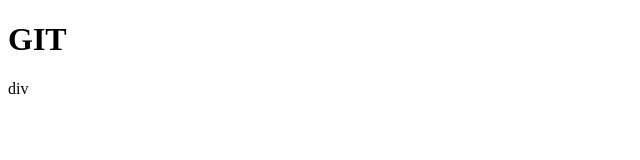
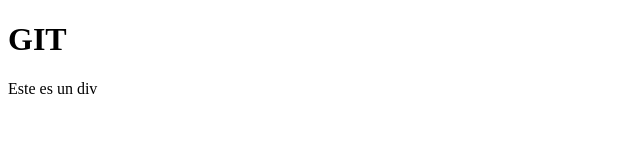
Before and after one commit to vjul/primer_repositorio, a plain HTML site: page index.html in a window 1280 px wide. Shown: the full height of the page, 0-640 px from the left. Drawn offline with Linux system fonts and the light colour scheme.

Commit message:
Agregar un div

```diff
--- a/index.html
+++ b/index.html
@@ -8,7 +8,7 @@
 <body>
     <h1>GIT</h1>
     <div>
-        div
+        Este es un div
     </div>
     <script src="./assets/js/script.js"></script>
 </body>
```
